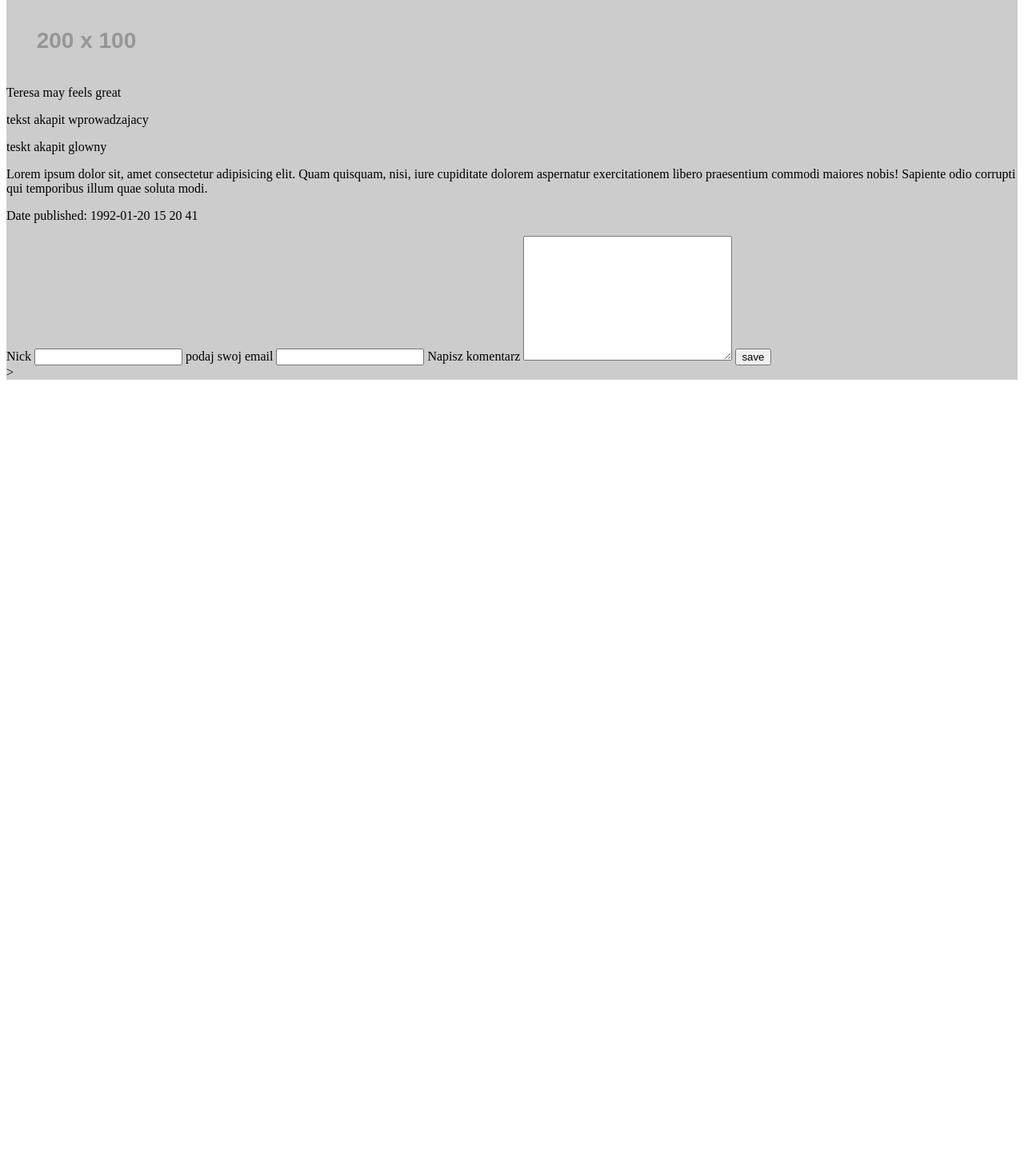
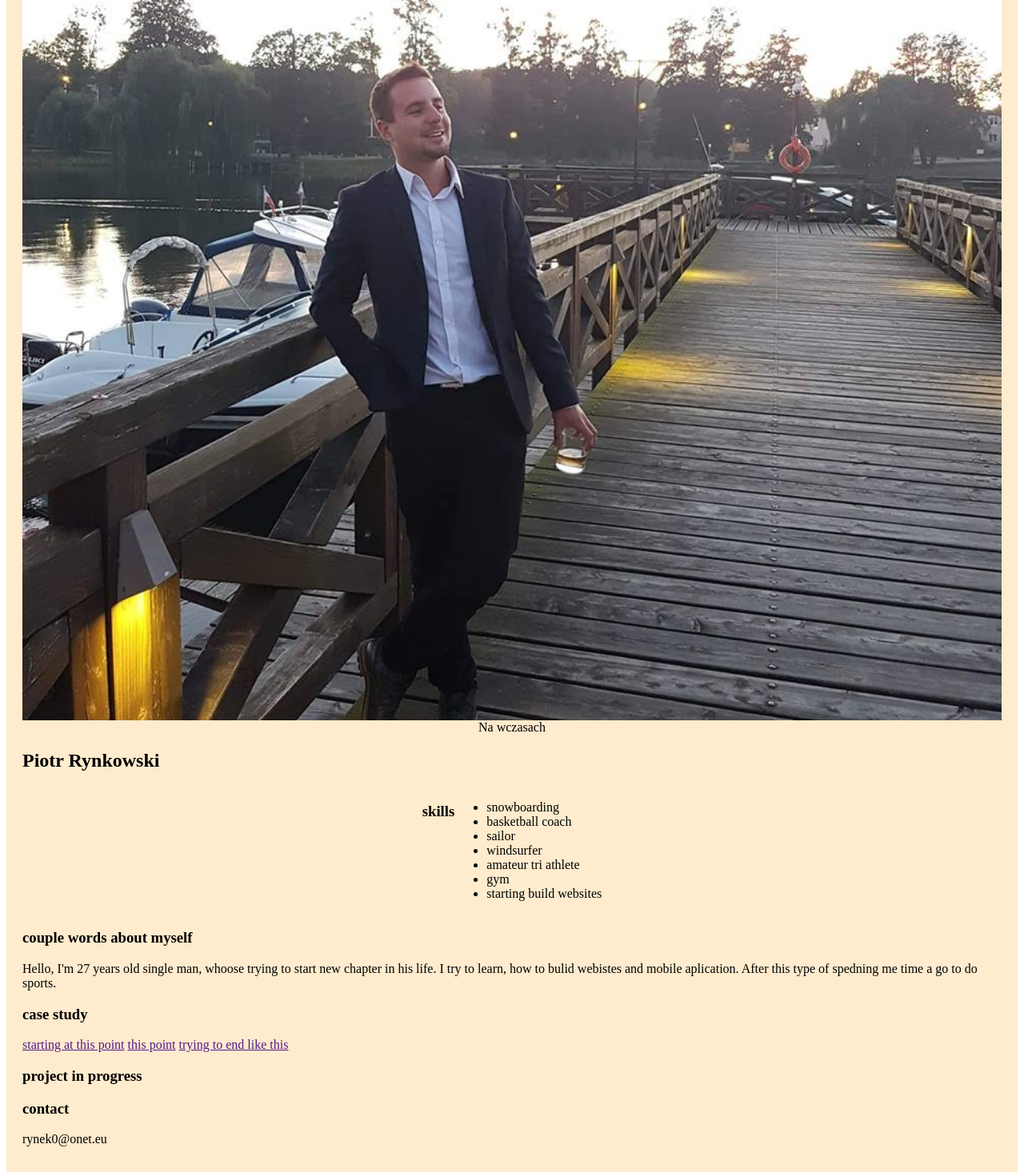
Before and after one commit to Piter920120/Piter920120.github.io, a plain HTML site: page index.html in a window 1280 px wide. Shown: the part 354-1820 px from the top of the page at 80% size. Before the commit the page ends 837 px from the top, so only its background shows below. Drawn offline with Linux system fonts and the light colour scheme; placeholder pictures from the web are drawn by us.

Commit message:
17.01 new page

```diff
--- /dev/null
+++ b/index.css
@@ -0,0 +1,27 @@
+
+
+.container {
+    background-color:blanchedalmond;
+    height: auto;
+    display: block;
+    font-family: 'Times New Roman', Times, serif;
+    padding: 20px;
+
+
+}
+.img {
+    width: 100%;
+    height: auto;
+    display: block;
+    max-width: 100%;
+}
+
+.fig {
+    justify-content: center;
+    display: flex;
+}
+
+.skills {
+    justify-content: center;
+    display: flex;
+}
--- a/index.html
+++ b/index.html
@@ -1,49 +1,66 @@
 <!DOCTYPE html>
 <html lang="en">
+
 <head>
     <meta charset="UTF-8">
     <meta name="viewport" content="width=<device-width>, initial-scale=1.0">
     <meta http-equiv="X-UA-Compatible" content="ie=edge">
-    <title>Document</title>
-    <style>
+    <title>Piotr Rynkowski</title>
+    <link rel="stylesheet" href="index.css" type="text/css" rel="stylesheet">
 
-        .container {
-            width: 100%;
-            max-width: 960 pk;
-            background: #ccc;
-            margin: 0 auto;
+</head>
 
-        }
-     </style>
-</head>
 <body>
     <div class="container">
-    <header><img src="https://via.placeholder.com/400x200" alt="Super newsy">
-        <figcaption>podpis zdjecia</figcaption>
-        <h2>nazwa serwisu</h2>
-    </header>
-    <main>
-        <h1>tyt artykulu</h1>
-        <img src="https://via.placeholder.com/200x100" alt="atak zimy">
-        <figcaption>Teresa may feels great</figcaption>
-        <p>tekst akapit wprowadzajacy</p>
-        <p>teskt akapit glowny</p>
-        <p>Lorem ipsum dolor sit, amet consectetur adipisicing elit. Quam quisquam, nisi, iure cupiditate dolorem aspernatur exercitationem libero praesentium commodi maiores nobis! Sapiente odio corrupti qui temporibus illum quae soluta modi.</p>
-    </main>
-    <p>
-    Date published: <time>1992-01-20 15 20 41</time>
- <form action="">
-     <label for="author">Nick</label>
-     <input type="text" name="author" id="author"required>
-     <label for="email">podaj swoj email</label>
-     <input type="email" name="email" id"email" required>
-     <label for="comment">Napisz komentarz</label>
-     <textarea name="comment" id="comment" cols="30" rows="10"></textarea>
-    <input type="submit" value="save">
- </form>>
-</div>
+        <header>
+            <img class="img" src="piotrrynkowski.jpg" alt="Piotr">
+            <figcaption class="fig">Na wczasach</figcaption>
+            <h2>Piotr Rynkowski</h2>
+        </header>
+        <main>
+            <section class="skills">
+                <h3>skills</h3>
+                <ul>
+                    <li>snowboarding</li>
+                    <li>basketball coach</li>
+                    <li>sailor</li>
+                    <li>windsurfer</li>
+                    <li>amateur tri athlete</li>
+                    <li>gym</li>
+                    <li>starting build websites</li>
+                </ul>
+            </section>
+            <section class="couple">
+                <h3>couple words about myself</h3>
+                <p>Hello, I'm 27 years old single man, whoose trying to start new chapter in his life. I try to learn, how
+                    to bulid webistes and mobile aplication. After this type of spedning me time a go to do sports.</p>
+            </section>
+            <section class="case">
+                <h3>case study</h3>
+                <a href="" class="href">starting at this point</a>
+                <a href="" class="href">this point</a>
+                <a href="" class="href">trying to end like this</a>
+            </section>
+            <section class="project in progress">
+                <h3>project in progress</h3>
+
+            </section>
+            <section class="contact">
+                <h3>contact</h3>
+                <p>rynek0@onet.eu</p>
+            </section>
+
+
+
+
+
+
+        </main>
+
+    </div>
 
 
 
 </body>
+
 </html>
```
Also changed, not shown: piotrrynkowski.jpg (added), 1 other file.
